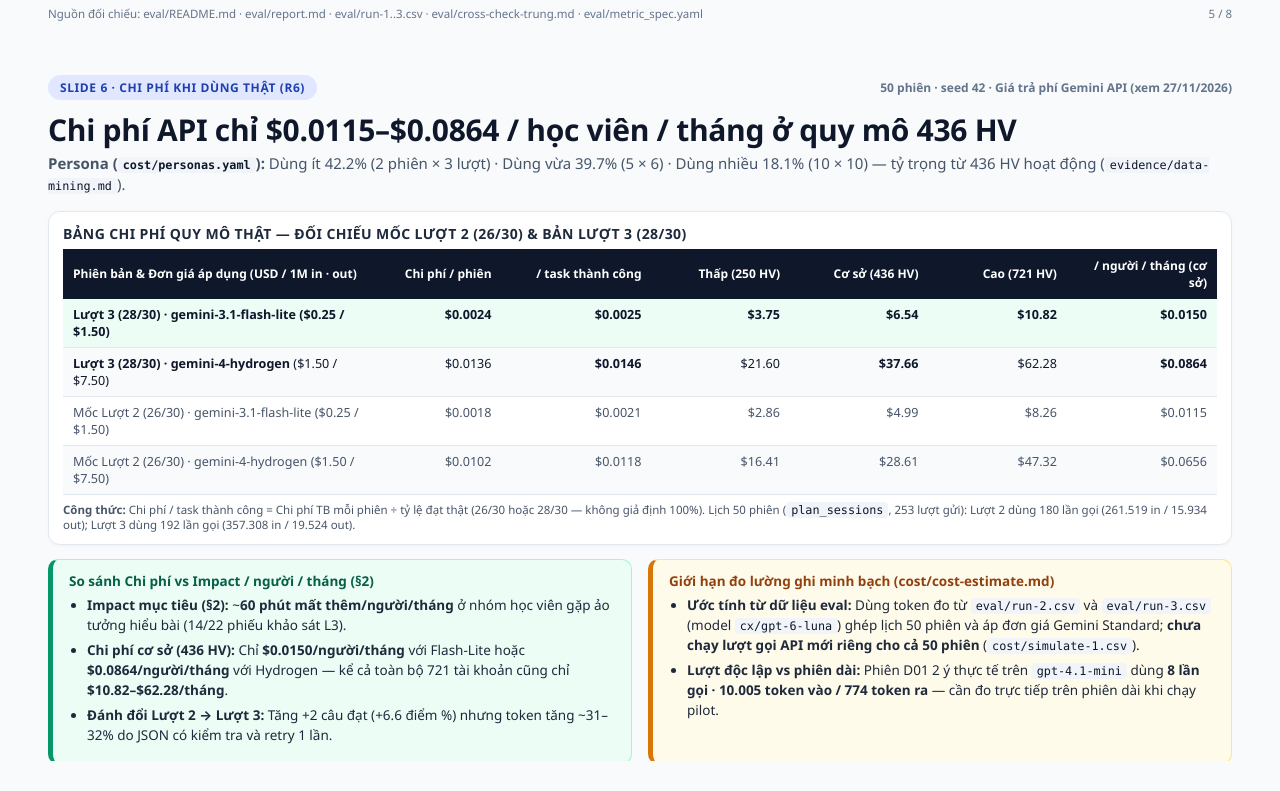
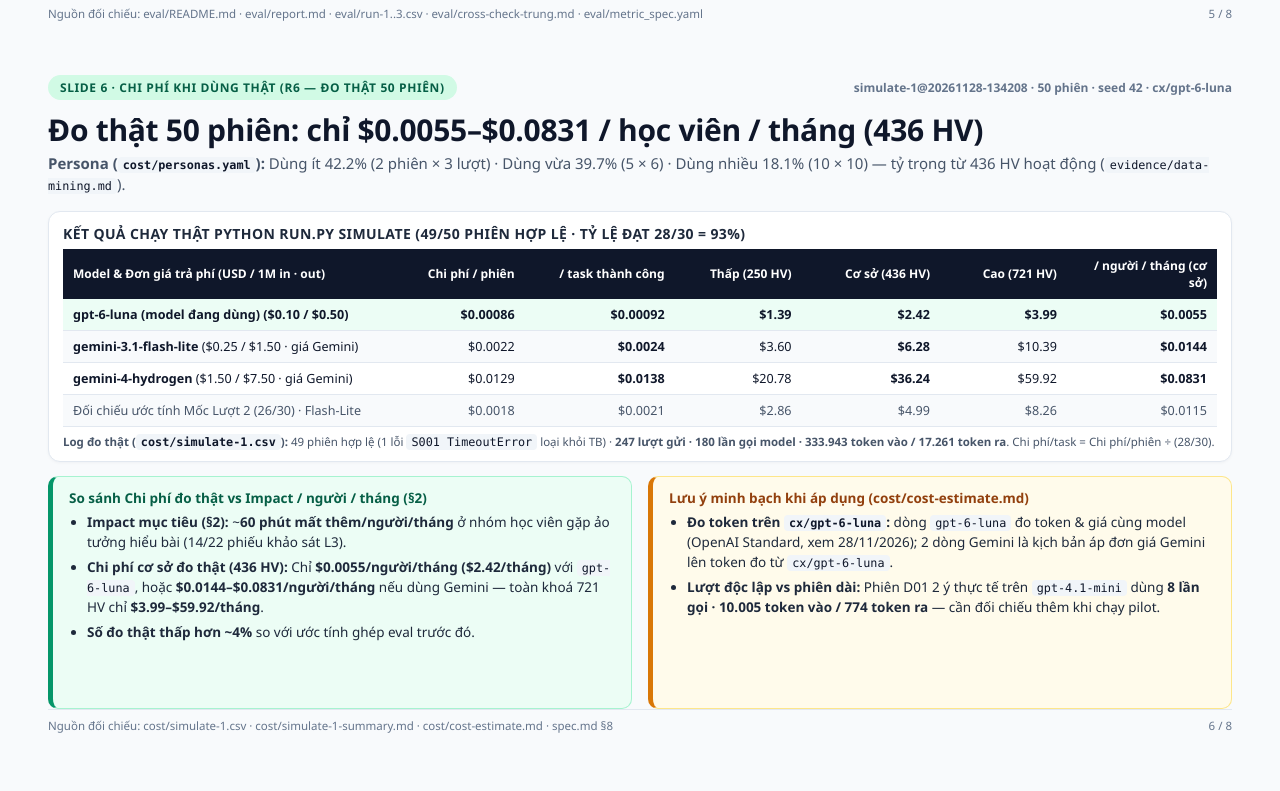
Before and after one commit to hnamyud/K5-Day15-L3B-HelloWorld, a plain HTML site: page slides/demo-slides.html in a window 1280 px wide. Shown: the part 3559-4350 px from the top of the page. Drawn offline with Linux system fonts and the light colour scheme.

Commit message:
CP4: cap nhat so do that simulate-1 vao demo-slides.pdf va spec.md §8

```diff
--- a/slides/demo-slides.html
+++ b/slides/demo-slides.html
@@ -733,48 +733,57 @@
 <!-- ==================== SLIDE 6: CHI PHÍ KHI DÙNG THẬT ==================== -->
 <section class="slide">
   <div class="topbar">
-    <span class="badge">Slide 6 · Chi phí khi dùng thật (R6)</span>
-    <span class="meta-right">50 phiên · seed 42 · Giá trả phí Gemini API (xem 27/11/2026)</span>
+    <span class="badge badge-emerald">Slide 6 · Chi phí khi dùng thật (R6 — Đo thật 50 phiên)</span>
+    <span class="meta-right">simulate-1@20261128-134208 · 50 phiên · seed 42 · cx/gpt-6-luna</span>
   </div>
-  <h1>Chi phí API chỉ $0.0115–$0.0864 / học viên / tháng ở quy mô 436 HV</h1>
+  <h1>Đo thật 50 phiên: chỉ $0.0055–$0.0831 / học viên / tháng (436 HV)</h1>
   <div class="subtitle"><strong>Persona (<span class="code">cost/personas.yaml</span>):</strong> Dùng ít 42.2% (2 phiên × 3 lượt) · Dùng vừa 39.7% (5 × 6) · Dùng nhiều 18.1% (10 × 10) — tỷ trọng từ 436 HV hoạt động (<span class="code">evidence/data-mining.md</span>).</div>
 
   <div class="content">
     <div class="card" style="padding:12px 14px;">
-      <div class="card-title" style="margin-bottom:6px;">Bảng chi phí quy mô thật — Đối chiếu Mốc Lượt 2 (26/30) &amp; Bản Lượt 3 (28/30)</div>
+      <div class="card-title" style="margin-bottom:6px;">Kết quả chạy thật python run.py simulate (49/50 phiên hợp lệ · tỷ lệ đạt 28/30 = 93%)</div>
       <table>
         <thead>
           <tr>
-            <th style="width:27%;">Phiên bản &amp; Đơn giá áp dụng (USD / 1M in · out)</th>
+            <th style="width:29%;">Model &amp; Đơn giá trả phí (USD / 1M in · out)</th>
             <th class="num" style="width:11%;">Chi phí / phiên</th>
             <th class="num" style="width:13%;">/ task thành công</th>
-            <th class="num" style="width:12%;">Thấp (250 HV)</th>
+            <th class="num" style="width:11%;">Thấp (250 HV)</th>
             <th class="num" style="width:12%;">Cơ sở (436 HV)</th>
-            <th class="num" style="width:12%;">Cao (721 HV)</th>
+            <th class="num" style="width:11%;">Cao (721 HV)</th>
             <th class="num" style="width:13%;">/ người / tháng (cơ sở)</th>
           </tr>
         </thead>
         <tbody>
           <tr class="row-win">
-            <td><strong>Lượt 3 (28/30) · gemini-3.1-flash-lite</strong> ($0.25 / $1.50)</td>
-            <td class="num">$0.0024</td>
-            <td class="num"><strong>$0.0025</strong></td>
-            <td class="num">$3.75</td>
-            <td class="num"><strong>$6.54</strong></td>
-            <td class="num">$10.82</td>
-            <td class="num"><strong>$0.0150</strong></td>
+            <td><strong>gpt-6-luna (model đang dùng)</strong> ($0.10 / $0.50)</td>
+            <td class="num">$0.00086</td>
+            <td class="num"><strong>$0.00092</strong></td>
+            <td class="num">$1.39</td>
+            <td class="num"><strong>$2.42</strong></td>
+            <td class="num">$3.99</td>
+            <td class="num"><strong>$0.0055</strong></td>
           </tr>
           <tr>
-            <td><strong>Lượt 3 (28/30) · gemini-4-hydrogen</strong> ($1.50 / $7.50)</td>
-            <td class="num">$0.0136</td>
-            <td class="num"><strong>$0.0146</strong></td>
-            <td class="num">$21.60</td>
-            <td class="num"><strong>$37.66</strong></td>
-            <td class="num">$62.28</td>
-            <td class="num"><strong>$0.0864</strong></td>
+            <td><strong>gemini-3.1-flash-lite</strong> ($0.25 / $1.50 · giá Gemini)</td>
+            <td class="num">$0.0022</td>
+            <td class="num"><strong>$0.0024</strong></td>
+            <td class="num">$3.60</td>
+            <td class="num"><strong>$6.28</strong></td>
+            <td class="num">$10.39</td>
+            <td class="num"><strong>$0.0144</strong></td>
+          </tr>
+          <tr>
+            <td><strong>gemini-4-hydrogen</strong> ($1.50 / $7.50 · giá Gemini)</td>
+            <td class="num">$0.0129</td>
+            <td class="num"><strong>$0.0138</strong></td>
+            <td class="num">$20.78</td>
+            <td class="num"><strong>$36.24</strong></td>
+            <td class="num">$59.92</td>
+            <td class="num"><strong>$0.0831</strong></td>
           </tr>
           <tr class="row-muted">
-            <td>Mốc Lượt 2 (26/30) · gemini-3.1-flash-lite ($0.25 / $1.50)</td>
+            <td>Đối chiếu ước tính Mốc Lượt 2 (26/30) · Flash-Lite</td>
             <td class="num">$0.0018</td>
             <td class="num">$0.0021</td>
             <td class="num">$2.86</td>
@@ -782,43 +791,34 @@
             <td class="num">$8.26</td>
             <td class="num">$0.0115</td>
           </tr>
-          <tr class="row-muted">
-            <td>Mốc Lượt 2 (26/30) · gemini-4-hydrogen ($1.50 / $7.50)</td>
-            <td class="num">$0.0102</td>
-            <td class="num">$0.0118</td>
-            <td class="num">$16.41</td>
-            <td class="num">$28.61</td>
-            <td class="num">$47.32</td>
-            <td class="num">$0.0656</td>
-          </tr>
         </tbody>
       </table>
       <div style="font-size:11.5px; color:#475569; margin-top:7px;">
-        <strong>Công thức:</strong> Chi phí / task thành công = Chi phí TB mỗi phiên ÷ tỷ lệ đạt thật (26/30 hoặc 28/30 — không giả định 100%). Lịch 50 phiên (<span class="code">plan_sessions</span>, 253 lượt gửi): Lượt 2 dùng 180 lần gọi (261.519 in / 15.934 out); Lượt 3 dùng 192 lần gọi (357.308 in / 19.524 out).
+        <strong>Log đo thật (<span class="code">cost/simulate-1.csv</span>):</strong> 49 phiên hợp lệ (1 lỗi <span class="code">S001 TimeoutError</span> loại khỏi TB) · <strong>247 lượt gửi · 180 lần gọi model · 333.943 token vào / 17.261 token ra</strong>. Chi phí/task = Chi phí/phiên ÷ (28/30).
       </div>
     </div>
 
     <div class="grid-2" style="flex:1;">
       <div class="card-emerald">
-        <div style="font-size:13.5px; font-weight:800; color:#065f46; margin-bottom:6px;">So sánh Chi phí vs Impact / người / tháng (§2)</div>
+        <div style="font-size:13.5px; font-weight:800; color:#065f46; margin-bottom:6px;">So sánh Chi phí đo thật vs Impact / người / tháng (§2)</div>
         <ul>
           <li><strong>Impact mục tiêu (§2):</strong> ~<strong>60 phút mất thêm/người/tháng</strong> ở nhóm học viên gặp ảo tưởng hiểu bài (14/22 phiếu khảo sát L3).</li>
-          <li><strong>Chi phí cơ sở (436 HV):</strong> Chỉ <strong>$0.0150/người/tháng</strong> với Flash-Lite hoặc <strong>$0.0864/người/tháng</strong> với Hydrogen — kể cả toàn bộ 721 tài khoản cũng chỉ <strong>$10.82–$62.28/tháng</strong>.</li>
-          <li><strong>Đánh đổi Lượt 2 → Lượt 3:</strong> Tăng +2 câu đạt (+6.6 điểm %) nhưng token tăng ~31–32% do JSON có kiểm tra và retry 1 lần.</li>
+          <li><strong>Chi phí cơ sở đo thật (436 HV):</strong> Chỉ <strong>$0.0055/người/tháng ($2.42/tháng)</strong> với <span class="code">gpt-6-luna</span>, hoặc <strong>$0.0144–$0.0831/người/tháng</strong> nếu dùng Gemini — toàn khoá 721 HV chỉ <strong>$3.99–$59.92/tháng</strong>.</li>
+          <li><strong>Số đo thật thấp hơn ~4%</strong> so với ước tính ghép eval trước đó.</li>
         </ul>
       </div>
       <div class="card-amber">
-        <div style="font-size:13.5px; font-weight:800; color:#92400e; margin-bottom:6px;">Giới hạn đo lường ghi minh bạch (cost/cost-estimate.md)</div>
+        <div style="font-size:13.5px; font-weight:800; color:#92400e; margin-bottom:6px;">Lưu ý minh bạch khi áp dụng (cost/cost-estimate.md)</div>
         <ul>
-          <li><strong>Ước tính từ dữ liệu eval:</strong> Dùng token đo từ <span class="code">eval/run-2.csv</span> và <span class="code">eval/run-3.csv</span> (model <span class="code">cx/gpt-6-luna</span>) ghép lịch 50 phiên và áp đơn giá Gemini Standard; <strong>chưa chạy lượt gọi API mới riêng cho cả 50 phiên</strong> (<span class="code">cost/simulate-1.csv</span>).</li>
-          <li><strong>Lượt độc lập vs phiên dài:</strong> Phiên D01 2 ý thực tế trên <span class="code">gpt-4.1-mini</span> dùng <strong>8 lần gọi · 10.005 token vào / 774 token ra</strong> — cần đo trực tiếp trên phiên dài khi chạy pilot.</li>
+          <li><strong>Đo token trên <span class="code">cx/gpt-6-luna</span>:</strong> dòng <span class="code">gpt-6-luna</span> đo token &amp; giá cùng model (OpenAI Standard, xem 28/11/2026); 2 dòng Gemini là kịch bản áp đơn giá Gemini lên token đo từ <span class="code">cx/gpt-6-luna</span>.</li>
+          <li><strong>Lượt độc lập vs phiên dài:</strong> Phiên D01 2 ý thực tế trên <span class="code">gpt-4.1-mini</span> dùng <strong>8 lần gọi · 10.005 token vào / 774 token ra</strong> — cần đối chiếu thêm khi chạy pilot.</li>
         </ul>
       </div>
     </div>
   </div>
 
   <div class="footer">
-    <span>Nguồn đối chiếu: cost/cost-estimate.md · cost/personas.yaml · spec.md §8 · Bảng giá Gemini API (xem 27/11/2026)</span>
+    <span>Nguồn đối chiếu: cost/simulate-1.csv · cost/simulate-1-summary.md · cost/cost-estimate.md · spec.md §8</span>
     <span>6 / 8</span>
   </div>
 </section>
@@ -863,22 +863,22 @@
       </div>
 
       <div class="card" style="border-top: 4px solid #059669;">
-        <div class="card-title">3. Kinh tế rất đáng đầu tư (Trang 6)</div>
-        <div class="kpi-num emerald" style="font-size:26px; margin:6px 0;">$6.54 – $37.66 / tháng</div>
+        <div class="card-title">3. Kinh tế đo thật rất nhẹ (Trang 6)</div>
+        <div class="kpi-num emerald" style="font-size:26px; margin:6px 0;">$2.42 – $36.24 / tháng</div>
         <ul>
-          <li>Ở quy mô cơ sở <strong>436 HV</strong>, chỉ tốn <strong>$0.0150–$0.0864/người/tháng</strong> (Lượt 3) đổi lấy cơ hội giảm hàng chục phút sửa lab.</li>
-          <li>Chi phí rất thấp → hoàn toàn xứng đáng mở vòng pilot đo hiệu quả học thật trước khi quyết định GO toàn khoá.</li>
+          <li>Đo thật 50 phiên (<span class="code">simulate-1</span>): ở quy mô cơ sở <strong>436 HV</strong>, chỉ tốn <strong>$0.0055/HV/tháng</strong> (<span class="code">gpt-6-luna</span>) hoặc <strong>$0.0144–$0.0831</strong> (Gemini).</li>
+          <li>Chi phí cực thấp → hoàn toàn xứng đáng mở vòng pilot đo hiệu quả học thật trước khi quyết định GO toàn khoá.</li>
         </ul>
       </div>
     </div>
 
     <div class="card-accent" style="font-size:13.5px; line-height:1.45;">
-      <strong>Điều kiện chốt GO sau vòng ITERATE:</strong> (1) Đo trực tiếp ≥15 phiên học viên L3 thật đạt chỉ số tự giải thích lại đúng <strong>≥ 75%</strong>; (2) Chạy đủ <strong>50 phiên <span class="code">simulate</span></strong> gọi API thật trên model đích Gemini để chốt bảng giá; (3) Sửa dứt điểm lỗi lộ gợi ý ở <span class="code">B11, B23</span> mà không gây hồi quy.
+      <strong>Điều kiện chốt GO sau vòng ITERATE:</strong> (1) Đo trực tiếp ≥15 phiên học viên L3 thật đạt chỉ số tự giải thích lại đúng <strong>≥ 75%</strong>; (2) Sửa dứt điểm lỗi lộ gợi ý ở <span class="code">B11, B23</span> mà không gây hồi quy; (3) Mở rộng học liệu 15 ngày L3 có giảng viên duyệt.
     </div>
   </div>
 
   <div class="footer">
-    <span>Nguồn đối chiếu: spec.md §1–§2, §7–§8 · eval/report.md · cost/cost-estimate.md · validation/log.md</span>
+    <span>Nguồn đối chiếu: spec.md §1–§2, §7–§8 · eval/report.md · cost/simulate-1-summary.md · validation/log.md</span>
     <span>7 / 8</span>
   </div>
 </section>
@@ -890,7 +890,7 @@
     <span class="meta-right">Nhóm HelloWorld · Kế hoạch hành động trỏ về lỗi &amp; khoảng trống còn lại</span>
   </div>
   <h1>Ba ưu tiên tuần tới để khép kín chuẩn §7 và mở rộng toàn khoá L3</h1>
-  <div class="subtitle">Mỗi hạng mục bám trực tiếp vào lỗi còn lại trong <span class="code">eval/report.md</span>, <span class="code">cost/cost-estimate.md</span> và khoảng trống đo lường ở <span class="code">validation/log.md</span>.</div>
+  <div class="subtitle">Mỗi hạng mục bám trực tiếp vào lỗi còn lại trong <span class="code">eval/report.md</span>, <span class="code">cost/simulate-1.csv</span> và khoảng trống đo lường ở <span class="code">validation/log.md</span>.</div>
 
   <div class="content">
     <div class="grid-3" style="flex:1;">
@@ -898,15 +898,15 @@
         <div>
           <div style="display:flex; align-items:center; margin-bottom:10px;">
             <span class="step-num">1</span>
-            <div class="card-title" style="margin:0;">Đo A4 trên học viên thật &amp; Simulate API thật</div>
+            <div class="card-title" style="margin:0;">Đo A4 trên học viên thật &amp; Xử lý Timeout</div>
           </div>
           <ul>
             <li>Tổ chức <strong>15–20 phiên dùng thử thực tế</strong> với học viên L3 ngoài nhóm ngay trước buổi lab thật theo 5 nhịp <span class="code">validation/log.md</span>.</li>
             <li>Đo 2 số quyết định GO: tỷ lệ học viên tự giải thích lại đúng (mục tiêu <strong>≥ 75%</strong> ở §7) và số phút sửa lab giảm so với trung vị <strong>20 phút/lần</strong>.</li>
-            <li>Chạy thật <span class="code">python run.py simulate</span> đủ 50 phiên trên đúng model mục tiêu Gemini để thay số ước tính ghép eval.</li>
+            <li>Thêm retry nhẹ cho lỗi mạng (<span class="code">S001 TimeoutError</span> — 1/50 phiên ở <span class="code">simulate-1</span>) và đo trực tiếp trên phiên nhiều ý dài.</li>
           </ul>
         </div>
-        <div class="kpi-src" style="border-top:1px solid #e2e8f0; padding-top:6px;">Trỏ về: validation/log.md · cost/cost-estimate.md</div>
+        <div class="kpi-src" style="border-top:1px solid #e2e8f0; padding-top:6px;">Trỏ về: validation/log.md · cost/simulate-1.csv</div>
       </div>
 
       <div class="card" style="display:flex; flex-direction:column; justify-content:space-between;">
```
Also changed, not shown: 2 other files.
